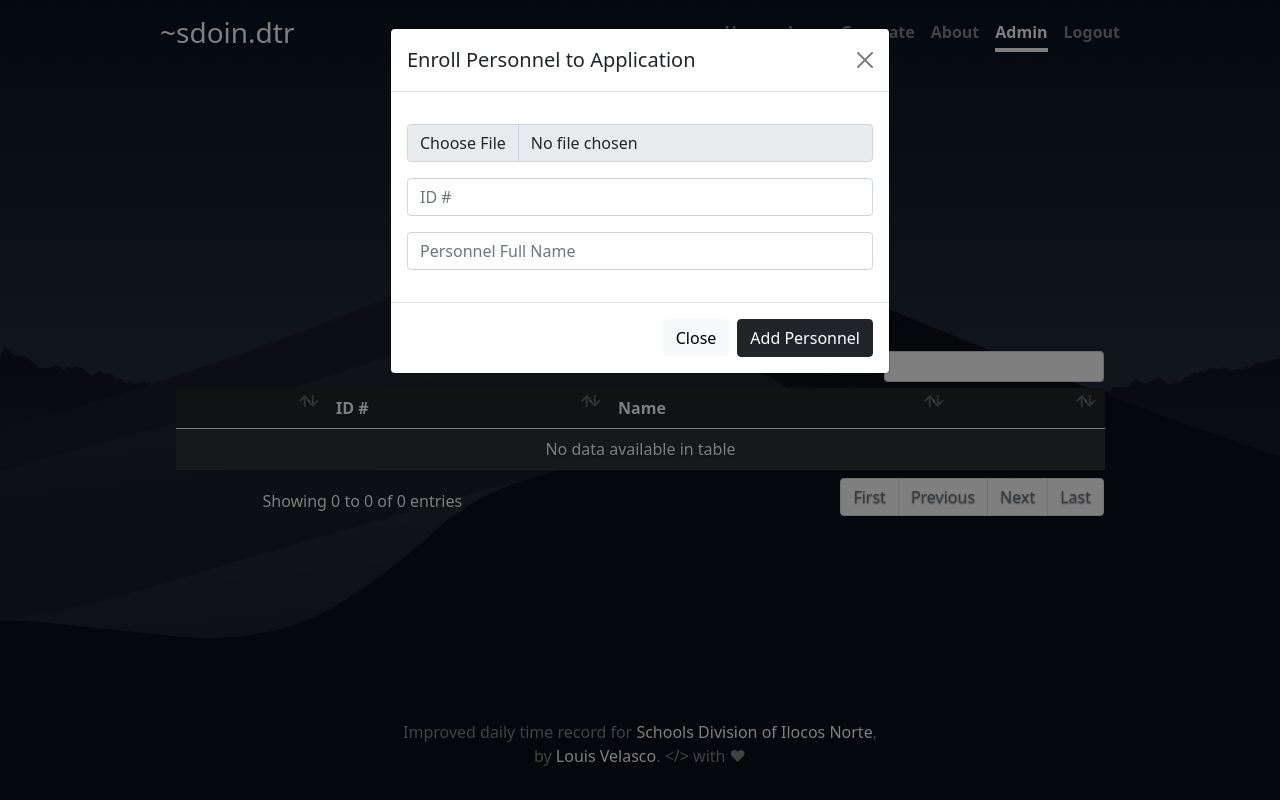
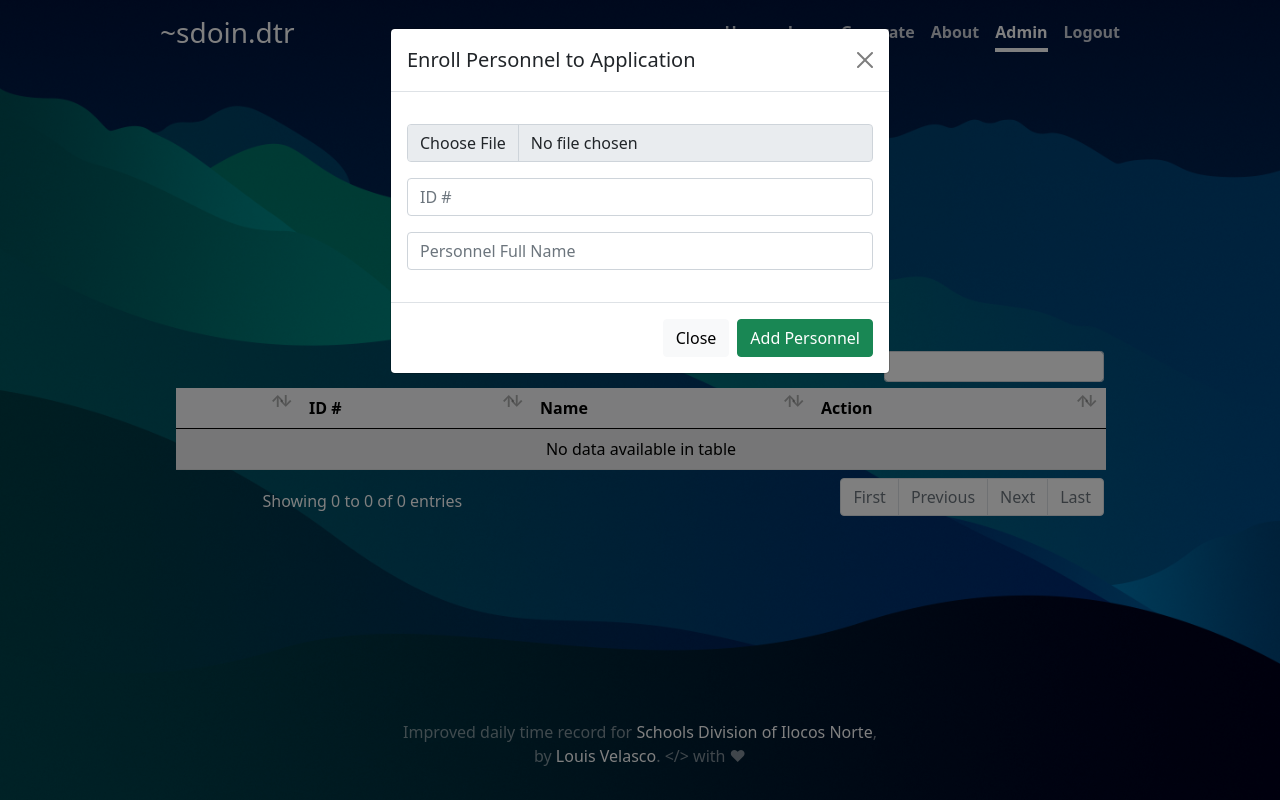
Before and after one commit to loiSvelasco/flask-sdoin-dtr, a Flask app: page /admin in a window 1280 px wide, after a click on "Add Personnel". Run offline with Flask 2, Linux system fonts and the light colour scheme; the visitor is signed in with stand-in values (Sample User, id 1); data that the repository does not hold is empty; some libraries are stand-ins or nearby versions.

Commit message:
Implemented ligther theme for UI

```diff
--- a/website/static/css/index.css
+++ b/website/static/css/index.css
@@ -19,18 +19,17 @@
 body {
   /* background-blend-mode: color; */
   /* background-color: rgba(0, 0, 0, 0.192); */
-  background-image: linear-gradient(rgba(0, 0, 0, 0.5), rgba(0, 0, 0, 0.5)), url("../media/mojave.png");
+  background-image: linear-gradient(rgba(0, 0, 0, .3), rgba(0, 0, 0, .1)), url("../media/mountains_dark.jpg");
   background-position: center;
   background-size: cover;
   background-attachment: fixed;
-  text-shadow: 0 .05rem .1rem rgba(0, 0, 0, .5);
+  /* text-shadow: 0 .05rem .1rem rgba(0, 0, 0, .5); */
   /* box-shadow: inset 0 0 5rem rgba(0, 0, 0, .5); */
 }
 
 .cover-container {
   max-width: 62em;
 }
-
 
 /*
  * Header
@@ -39,7 +38,7 @@ body {
 .nav-masthead .nav-link {
   padding: .25rem 0;
   font-weight: 700;
-  color: rgba(255, 255, 255, .5);
+  color: rgba(255, 255, 255, .8);
   background-color: transparent;
   border-bottom: .25rem solid transparent;
 }
@@ -176,11 +175,12 @@ body {
     margin: 0;
     text-shadow: none !important;
     font-size: 9px;
-    zoom: 95% !important;
+    zoom: 100% !important;
   }
 
   table{
     font-size: 8px;
+    font-weight: bold !important;
     text-shadow: none !important;
   }
 
@@ -189,7 +189,7 @@ body {
     size: A4 portrait;
     margin-top: 0px !important;
     /* margin-right: 50% !important; */
-    margin-right: 5in !important;
+    margin-right: 4in !important;
     margin-left: 0in !important;
     margin-bottom: 0in !important;
   }
--- a/website/static/js/index.js
+++ b/website/static/js/index.js
@@ -5,13 +5,14 @@ var tooltipList = tooltipTriggerList.map(function (tooltipTriggerEl) {
 
 $('#staffTable').DataTable({
     pagingType: "full",
-    lengthChange: false
+    lengthChange: false,
+    pageLength: 15
 });
 
 $('#logTable').DataTable({
     pagingType: "simple",
     lengthChange: false,
-    pageLength: 15
+    pageLength: 20
 });
 
 $(document).ready(function() {
--- a/website/templates/administration.html
+++ b/website/templates/administration.html
@@ -3,14 +3,14 @@
 <h1 class="mb-4">Manage Personnel <br>
   <button class="btn btn-sm btn-outline-light" data-bs-toggle="modal" data-bs-target="#staticBackdrop"><i class="fa fa-add"></i> Add Personnel</button>
 </h1>
-<table class="table table-dark table-striped align-middle" id="staffTable">
+<table class="table table-light table-responsive table-striped align-middle" id="staffTable">
   <thead>
     <tr>
       <th class="d-none">id</th>
       <th></th>
       <th>ID #</th>
       <th>Name</th>
-      <th></th>
+      <th>Action</th>
     </tr>
   </thead>
   <tbody>
@@ -27,7 +27,8 @@
       <td>{{personnel.staff_id_no}}</td>
       <td>{{personnel.name}}</td>
       <td>
-        <span data-bs-toggle="tooltip" data-bs-placement="left" title="Edit"><button class="btn btn-outline-light editPersonnel" data-bs-toggle="modal" data-bs-target="#staticBackdrop"><i class="fa fa-pencil-square-o"></i></button></span>
+        <span data-bs-toggle="tooltip" data-bs-placement="left" title="View DTR"><a href="generate/{{personnel.staff_id_no}}" target="_blank" class="btn btn-outline-success"><i class="fa fa-eye"></i></a></span>
+        <span data-bs-toggle="tooltip" data-bs-placement="top" title="Edit"><button class="btn btn-outline-primary editPersonnel" data-bs-toggle="modal" data-bs-target="#staticBackdrop"><i class="fa fa-pencil-square-o"></i></button></span>
         <span data-bs-toggle="tooltip" data-bs-placement="right" title="Delete"><button data-href="/del/personnel/{{personnel.id}}" data-name="{{personnel.name}}" class="btn btn-outline-danger" data-bs-toggle="modal" data-bs-target="#confirm-del"><i class="fa fa-trash"></i></button></span>
       </td>
     </tr>
@@ -64,7 +65,7 @@
       </div>
       <div class="modal-footer">
         <button type="button" class="btn btn-light" data-bs-dismiss="modal">Close</button>
-        <button type="submit" class="btn btn-dark" form="admin_personnel" id="save-btn">Add Personnel</button>
+        <button type="submit" class="btn btn-success" form="admin_personnel" id="save-btn">Add Personnel</button>
       </div>
     </div>
   </div>
--- a/website/templates/monthly_record.html
+++ b/website/templates/monthly_record.html
@@ -19,7 +19,7 @@
       <p class="lh-1 text-start" style="margin-bottom: 1%;">Official hours of arrival and departure &nbsp;&nbsp;&nbsp;&nbsp;&nbsp;&nbsp; Starudays: <span class="text-decoration-underline">&nbsp;&nbsp;&nbsp;&nbsp;&nbsp;&nbsp;&nbsp;&nbsp;&nbsp;&nbsp;&nbsp;</span></p>
     </div>
 
-    <table class="table table-light table-sm table-hover table-bordered border-dark table-striped text-dark" style="margin: 0px;">
+    <table class="table table-light table-sm table-hover table-responsive table-bordered border-dark table-striped text-dark" style="margin: 0px;">
       <thead>
         <tr>
           <th width="auto" class="text-center"></th>
```
Also changed, not shown: website/templates/logs.html (+9 -2 lines), website/templates/masthead.html (+7 -0 lines), website/static/media/mountains_dark.jpg (added), website/static/media/mountains_fall.jpg (added), website/static/media/mountains_fall_dark.jpg (added), 2 other files.
